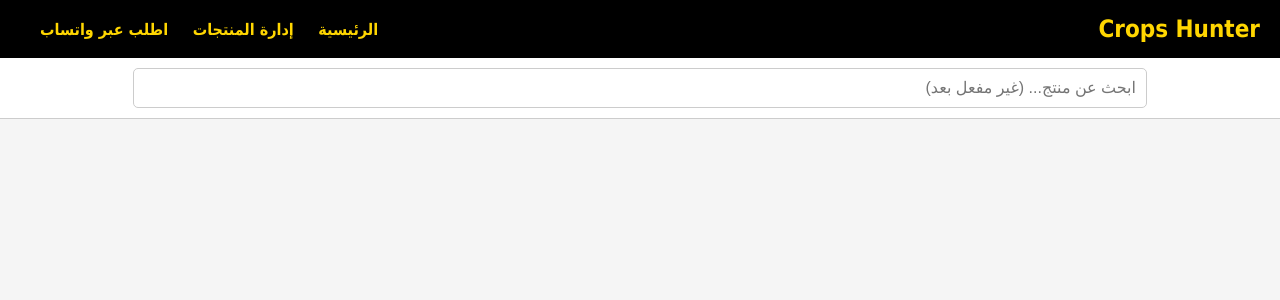
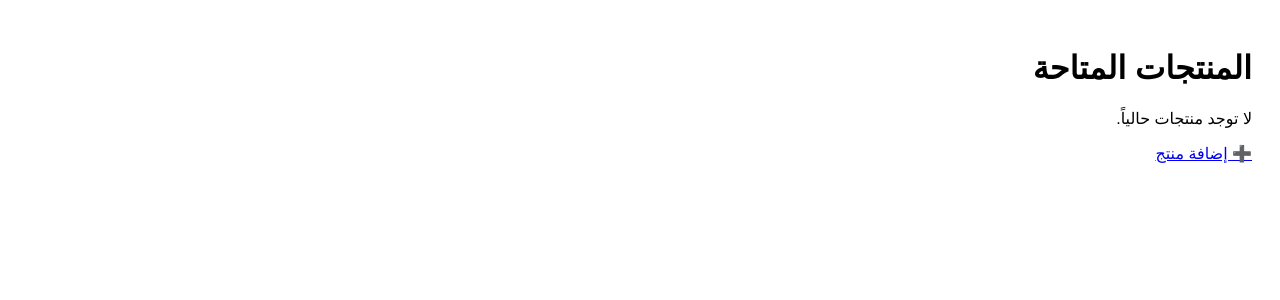
Before and after one commit to Aljaili-Elsmani/Crops-hunter, a Flask app: template templates/index.html in a window 1280 px wide. Shown: the top 300 px of the page. Run offline with Flask 3, Linux system fonts and the light colour scheme; the template is opened without the code that fills it, so the values that code supplies are empty.

Commit message:
Update index.html

```diff
--- a/templates/index.html
+++ b/templates/index.html
@@ -1,148 +1,32 @@
 <!DOCTYPE html>
-<html lang="ar" dir="rtl">
+<html lang="ar">
 <head>
   <meta charset="UTF-8">
-    <title>Crops Hunter - الصفحة الرئيسية</title>
-    <meta name="viewport" content="width=device-width, initial-scale=1">
+  <title>المنتجات</title>
   <style>
-        body {
-            font-family: 'Tahoma', sans-serif;
-            margin: 0;
-            background-color: #f5f5f5;
-        }
-
-        header {
-            background-color: #000;
-            color: #FFD600;
-            padding: 15px 20px;
-            display: flex;
-            justify-content: space-between;
-            align-items: center;
-        }
-
-        header h1 {
-            margin: 0;
-            font-size: 24px;
-        }
-
-        nav a {
-            color: #FFD600;
-            margin-left: 20px;
-            text-decoration: none;
-            font-weight: bold;
-        }
-
-        .search-bar {
-            background-color: #fff;
-            padding: 10px 20px;
-            display: flex;
-            justify-content: center;
-            border-bottom: 1px solid #ccc;
-        }
-
-        .search-bar input {
-            width: 80%;
-            padding: 10px;
-            font-size: 16px;
-            border: 1px solid #ccc;
-            border-radius: 5px;
-        }
-
-        .products {
-            display: grid;
-            grid-template-columns: repeat(auto-fill, minmax(220px, 1fr));
-            gap: 20px;
-            padding: 20px;
-        }
-
-        .product-card {
-            background-color: #fff;
-            border-radius: 10px;
-            box-shadow: 0 0 8px rgba(0,0,0,0.1);
-            overflow: hidden;
-            display: flex;
-            flex-direction: column;
-            justify-content: space-between;
-        }
-
-        .product-card img {
-            width: 100%;
-            height: 150px;
-            object-fit: cover;
-        }
-
-        .product-details {
-            padding: 15px;
-        }
-
-        .product-details h3 {
-            margin: 0 0 10px;
-            font-size: 18px;
-            color: #333;
-        }
-
-        .product-details p {
-            margin: 0;
-            color: #777;
-        }
-
-        .whatsapp-btn {
-            background-color: #25D366;
-            color: white;
-            text-align: center;
-            padding: 10px;
-            font-weight: bold;
-            text-decoration: none;
-            border-top: 1px solid #eee;
-        }
-
-        .whatsapp-btn:hover {
-            background-color: #1ebc59;
-        }
-
-        @media (max-width: 600px) {
-            header, .search-bar {
-                flex-direction: column;
-                align-items: flex-start;
-            }
-
-            .search-bar input {
-                width: 100%;
-            }
-        }
+    body { font-family: Arial; padding: 20px; direction: rtl; }
+    h2 { color: #2c3e50; }
+    .product { padding: 10px; border-bottom: 1px solid #ddd; }
+    .delete-link { color: red; margin-right: 10px; text-decoration: none; }
   </style>
 </head>
 <body>
+  <h1>المنتجات المتاحة</h1>
 
-<header>
-    <h1>Crops Hunter</h1>
-    <nav>
-        <a href="/">الرئيسية</a>
-        <a href="/admin">إدارة المنتجات</a>
-        <a href="https://wa.me/+249916399000" target="_blank">اطلب عبر واتساب</a>
-    </nav>
-</header>
-
-<div class="search-bar">
-    <input type="text" placeholder="ابحث عن منتج... (غير مفعل بعد)">
-</div>
-
-<div class="products">
+  {% if products %}
     {% for category, items in products.items() %}
-        {% for name, product in items.items() %}
-        <div class="product-card">
-            <img src="{{ product.image if product.image else 'https://via.placeholder.com/300x150?text=No+Image' }}" alt="{{ name }}">
-            <div class="product-details">
-                <h3>{{ name }}</h3>
-                <p>{{ product.price }} SDG</p>
-            </div>
-            <a class="whatsapp-btn" href="https://wa.me/+249916399000?text=مرحبًا، أريد طلب {{ name }} بسعر {{ product.price }} SDG" target="_blank">
-                اطلب عبر واتساب
-            </a>
+      <h2>{{ category }}</h2>
+      {% for product, details in items.items() %}
+        <div class="product">
+          <strong>{{ product }}</strong> - {{ details.price }} SDG
+          <a class="delete-link" href="/delete/{{ category }}/{{ product | urlencode }}" onclick="return confirm('هل أنت متأكد من الحذف؟');">🗑 حذف</a>
         </div>
       {% endfor %}
     {% endfor %}
-</div>
+  {% else %}
+    <p>لا توجد منتجات حالياً.</p>
+  {% endif %}
 
+  <p><a href="/admin">➕ إضافة منتج</a></p>
 </body>
 </html>
```
Lines whose indentation alone changed are shown as unchanged.
